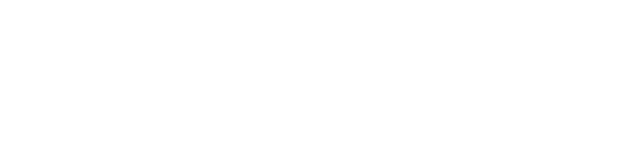
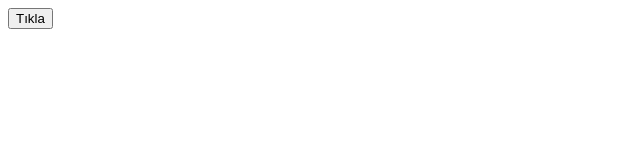
Before and after one commit to uberkex/asenkron-programlama1, a plain HTML site: page Callback/index.html in a window 1280 px wide. Shown: the whole page, without its empty margins (0-640 px from the left). Drawn offline with Linux system fonts and the light colour scheme.

Commit message:
callback

```diff
--- a/Callback/index.html
+++ b/Callback/index.html
@@ -6,6 +6,7 @@
     <title>Document</title>
 </head>
 <body>
+    <button id="btn">Tıkla</button>
     <script src="app.js"></script>
 </body>
 </html>
```
